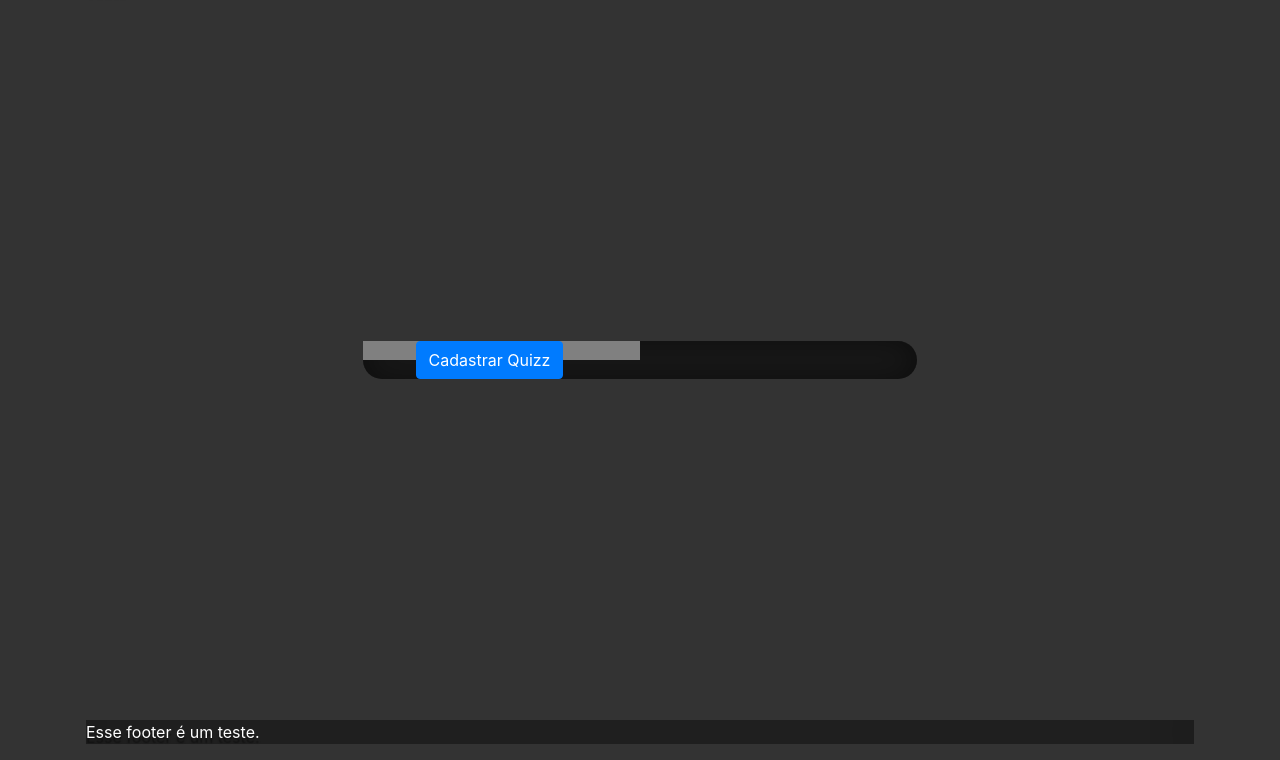
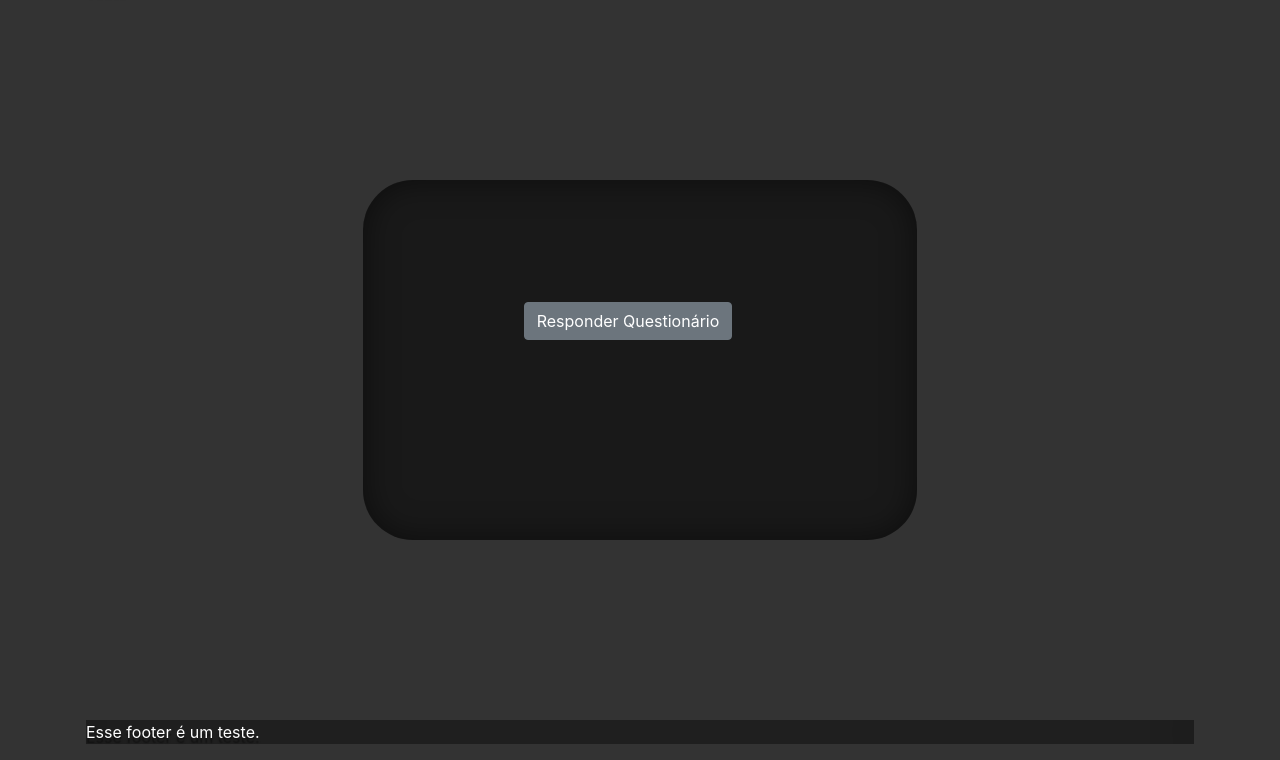
Before and after one commit to lucasvalentee/quiz-dw3, a PHP site: page / in a window 1280 px wide. Shown: the part 40-800 px from the top of the page. Run offline with PHP 8.4, Linux system fonts and the light colour scheme; the visitor is signed in with stand-in values (Sample User, id 1).

Commit message:
Melhorado as views e tratamentos do back-end.

```diff
--- a/biblioteca/assets/css/style.css
+++ b/biblioteca/assets/css/style.css
@@ -21,3 +21,11 @@ header, footer {
 .b-color-default {
   background-color:rgba(0, 0, 0, .5);
 }
+
+.h-min-default {
+  min-height: 50% !important;
+}
+
+.d-button-quiz {
+  margin-top: 22% !important;
+}
--- a/controller/ControllerPadrao.php
+++ b/controller/ControllerPadrao.php
@@ -1,6 +1,10 @@
 <?php
 require_once('biblioteca/Autoload.php');
 class ControllerPadrao {
+
+  public static function getWindow() {
+    (isset($_SESSION['login']) && isset($_SESSION['senha'])) ? self::getInstanceView('Home') : self::getInstanceView('Login');
+  }
 
   public static function getInstance($sObjectName) {
     return (class_exists($sObjectName)) ? new $sObjectName() : false;
--- a/index.php
+++ b/index.php
@@ -9,50 +9,8 @@ session_start();
     <div class="container d-flex w-100 h-100 p-3 flex-column">
       <header class="mb-auto">Teste</header>
       <main role="main" class="d-flex w-100 h-100 inner flex-column justify-content-center">
-        <div id="d-main" class="w-50 align-self-center b-color-default">
-          <?php (isset($_SESSION['login']) && isset($_SESSION['senha'])) ? 'Você fez login!' : ControllerPadrao::getInstanceView('Login')->getHtml() ?>
-        <div class="w-50 h-50 align-self-center" style="background-color:gray;">
-          <?php echo ControllerPadrao::getInstanceView('Home')->getHtml() ?>
-
-
-
-          <div class="modal fade" id="modalCadastros" tabindex="-1" role="dialog" aria-labelledby="exampleModalCenterTitle" aria-hidden="true">
-                <div class="modal-dialog modal-dialog-centered modal-lg" role="document">
-                  <div class="modal-content">
-                    <div class="modal-header">
-                      <h5 class="modal-title">Quizz</h5>
-                      <button type="button" class="close" data-dismiss="modal" aria-label="Close">
-                        <span aria-hidden="true">&times;</span>
-                      </button>
-                    </div>
-                    <div class="modal-body">
-                        <form id="frmCadastro">
-                            <div class="form-group">
-                                <p id='pergunta'>1- Você gosta de programar? </p>
-                                <input type="hidden" id='codigo' value='1'>
-                            </div>
-                            <div class="form-group">
-                                <input type="checkbox" name="resposta[]" id="r1"> Sim
-                            </div>
-                            <div class="form-group">
-                                <input type="checkbox" name="resposta[]" id="r2"> Não
-                            </div>
-                            <div class="form-group">
-                                <input type="checkbox" name="resposta[]" id="r3"> Talvez
-                            </div>
-                        </div>
-                        <div class="modal-footer">
-                            <button type="button" class="btn btn-secondary" data-dismiss="modal">Fechar</button>
-                            <button type="submit" id="btnGravar" class="btn btn-primary">Gravar</button>
-                        </form>
-                    </div>
-                  </div>
-                </div>
-            </div>
-        </div>
-
-
-
+        <div id="d-main" class="w-50 align-self-center b-color-default h-min-default">
+          <?php ControllerPadrao::getWindow() ?>
       </main>
       <?php include('view/layouts/footer.html') ?>
     </div>
--- a/view/ViewHome.php
+++ b/view/ViewHome.php
@@ -4,19 +4,27 @@ class ViewHome {
     private $html;
 
     public function __construct() {
-        $this->setHtml()  ;
+        $this->loadHtmlHome();
+    }
+
+    private function loadHtmlHome() {
+        $this->setHtml($this->getHtmlHome());
     }
 
     public function getHtml() {
         return $this->html;
     }
 
-    public function setHtml() {
-        $this->html = "
-            <div class='text-center'>
-                <button type='button' class='btn btn-primary mr-4' data-toggle='modal' data-target='#modalCadastros' id='btn-cadastro'>Cadastrar Quizz</button>
-            </div>
-        ";
+    public function setHtml($html) {
+        $this->html = $html;
+    }
+
+    private function getHtmlHome() {
+        ob_start();
+
+        include_once('layouts/home/home.html');
+
+        return ob_get_contents();
     }
 
 }
--- a/view/layouts/footer.html
+++ b/view/layouts/footer.html
@@ -1,4 +1,5 @@
     <script src="https://code.jquery.com/jquery-3.5.1.slim.min.js" integrity="sha384-DfXdz2htPH0lsSSs5nCTpuj/zy4C+OGpamoFVy38MVBnE+IbbVYUew+OrCXaRkfj" crossorigin="anonymous"></script>
+    <script src="https://ajax.googleapis.com/ajax/libs/jquery/3.5.1/jquery.min.js"></script>
     <script src="https://cdn.jsdelivr.net/npm/popper.js@1.16.1/dist/umd/popper.min.js" integrity="sha384-9/reFTGAW83EW2RDu2S0VKaIzap3H66lZH81PoYlFhbGU+6BZp6G7niu735Sk7lN" crossorigin="anonymous"></script>
     <script src="https://stackpath.bootstrapcdn.com/bootstrap/4.5.2/js/bootstrap.min.js" integrity="sha384-B4gt1jrGC7Jh4AgTPSdUtOBvfO8shuf57BaghqFfPlYxofvL8/KUEfYiJOMMV+rV" crossorigin="anonymous"></script>
     <script src="https://ajax.googleapis.com/ajax/libs/jquery/3.5.1/jquery.min.js"></script>
--- /dev/null
+++ b/view/layouts/home/home.html
@@ -0,0 +1,39 @@
+<div class="d-flex justify-content-center">
+    <div class='text-center d-button-quiz'>
+        <button type='button' class='btn btn-secondary mr-4' data-toggle='modal' data-target='#modalCadastros' id='btn-cadastro'>Responder Questionário</button>
+    </div>
+
+    <div class="modal fade" id="modalCadastros" tabindex="-1" role="dialog" aria-labelledby="exampleModalCenterTitle" aria-hidden="true">
+        <div class="modal-dialog modal-dialog-centered modal-lg" role="document">
+            <div class="modal-content">
+                <div class="modal-header">
+                <h5 class="modal-title">Quizz</h5>
+                <button type="button" class="close" data-dismiss="modal" aria-label="Close">
+                    <span aria-hidden="true">&times;</span>
+                </button>
+                </div>
+                <div class="modal-body">
+                    <form id="frmCadastro">
+                        <div class="form-group">
+                            <p id='pergunta'>1- Você gosta de programar? </p>
+                            <input type="hidden" id='codigo' value='1'>
+                        </div>
+                        <div class="form-group">
+                            <input type="checkbox" name="resposta[]" id="r1"> Sim
+                        </div>
+                        <div class="form-group">
+                            <input type="checkbox" name="resposta[]" id="r2"> Não
+                        </div>
+                        <div class="form-group">
+                            <input type="checkbox" name="resposta[]" id="r3"> Talvez
+                        </div>
+                    </div>
+                    <div class="modal-footer">
+                        <button type="button" class="btn btn-secondary" data-dismiss="modal">Fechar</button>
+                        <button type="submit" id="btnGravar" class="btn btn-primary">Gravar</button>
+                    </form>
+                </div>
+            </div>
+        </div>
+    </div>
+</div>
```
Also changed, not shown: controller/ControllerRequisicao.php (+15 -0 lines).
